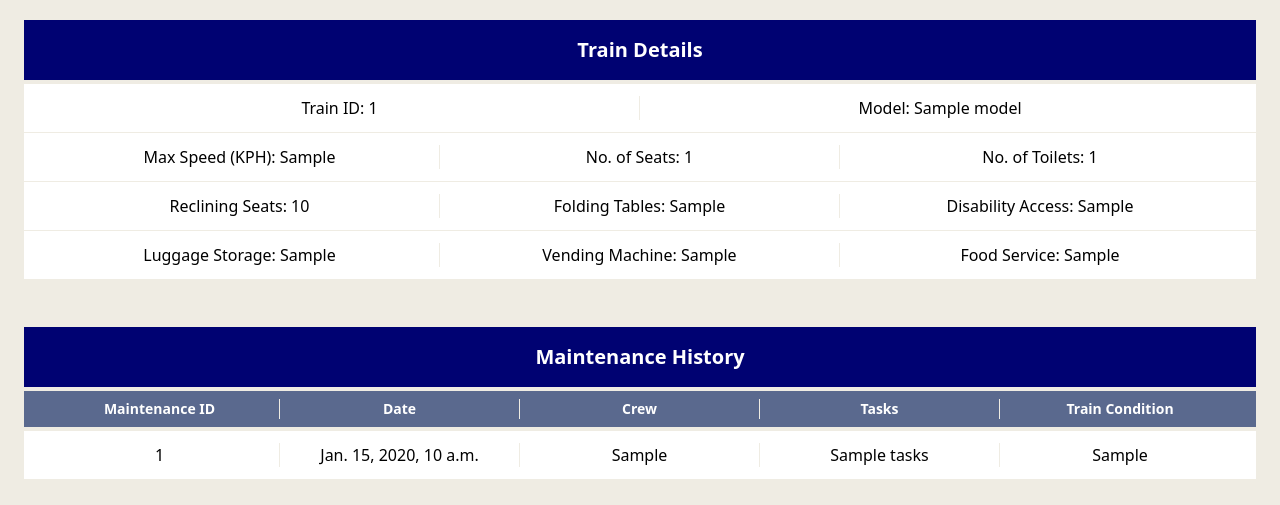
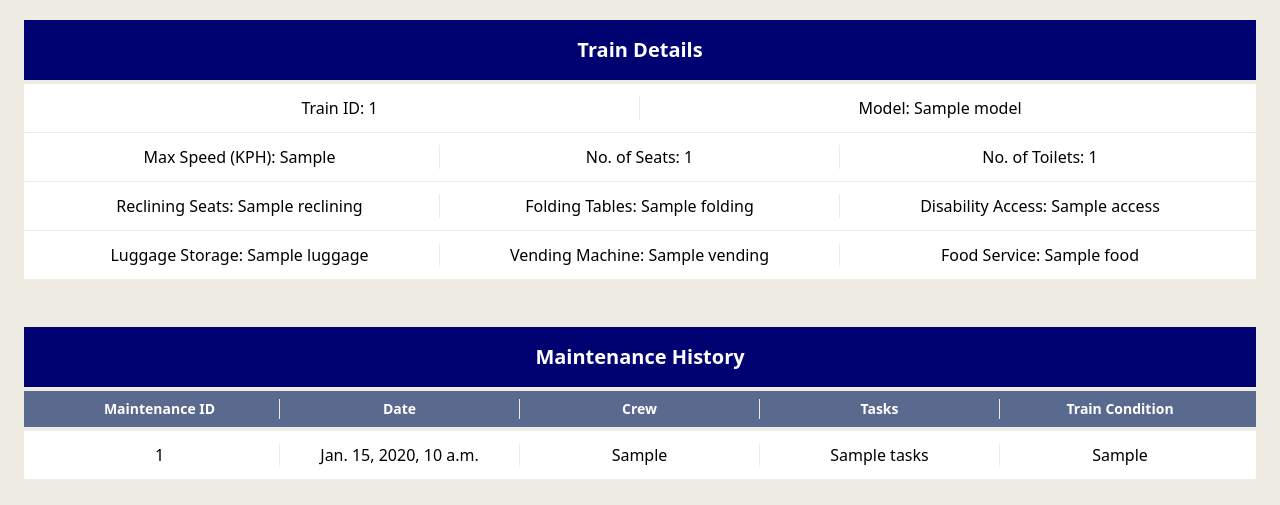
Before and after one commit to youth-of-may/CSCI41-Sure, a Django app: template tirrianTrains/trainapp/templates/trainapp/train_maintenance/train_maintenance_detail.html in a window 1280 px wide. Shown: the part 196-701 px from the top of the page. Run offline with Django 5.2, Linux system fonts and the light colour scheme; the template is opened without the code that fills it: most values are stand-ins (such as "Sample title", 1, 10 or a date in 2020).

Commit message:
Edited maintenance_sql to properly display train ammeneties, edited scaling of other templates

```diff
--- a/tirrianTrains/trainapp/services/maintenance_sql.py
+++ b/tirrianTrains/trainapp/services/maintenance_sql.py
@@ -45,7 +45,10 @@ def get_train_details(train_id = None):
     Returns all columns of train
     """
     sql = """
-    SELECT * FROM train
+    SELECT trainID, model, seriesType, maxSpeed, numSeats, numToilets,
+    IF(recliningSeats = 1, 'Yes', 'No') AS reclining, IF(foldingTables = 1, 'Yes', 'No') AS folding, IF(disabilityAccess = 1, 'Yes', 'No') AS access,
+    IF(luggageStorage = 1, 'Yes', 'No') AS luggage, IF(vendingMachine = 1, 'Yes', 'No') AS vending, IF(foodService = 1, 'Yes', 'No') AS food
+    FROM train
     WHERE trainID = %s;
     """
     return db.execute(sql, [train_id])
--- a/tirrianTrains/trainapp/templates/trainapp/stations/station_detail.html
+++ b/tirrianTrains/trainapp/templates/trainapp/stations/station_detail.html
@@ -8,7 +8,7 @@
 <div class="bg-[#5A698E] flex h-28 items-center justify-center px-4 m-2">
     <h1 class="text-3xl text-white font-bold text-center">Routes</h1>
 </div>
-<div class="pb-10">
+<div class="max-w-7xl mx-auto pb-10 text-center">
     <h2 class="bg-[#000272] text-white font-semibold text-center py-4 text-xl">
       Routes to {{station_name.stationName}}
     </h2>
--- a/tirrianTrains/trainapp/templates/trainapp/train_maintenance/train_maintenance_detail.html
+++ b/tirrianTrains/trainapp/templates/trainapp/train_maintenance/train_maintenance_detail.html
@@ -27,14 +27,14 @@
             <span>No. of Toilets: {{t.numToilets}}</span>
         </li>
         <li class="divide-x divide-[#EFECE3] grid grid-cols-3 items-center px-4 py-3 text-center">
-            <span>Reclining Seats: {{t.recliningSeats}}</span>
-            <span>Folding Tables: {{t.foldingTables}}</span>
-            <span>Disability Access: {{t.disabilityAccess}}</span>
+            <span>Reclining Seats: {{t.reclining}}</span>
+            <span>Folding Tables: {{t.folding}}</span>
+            <span>Disability Access: {{t.access}}</span>
         </li>
         <li class="divide-x divide-[#EFECE3] grid grid-cols-3 items-center px-4 py-3 text-center">
-            <span>Luggage Storage: {{t.luggageStorage}}</span>
-            <span>Vending Machine: {{t.vendingMachine}}</span>
-            <span>Food Service: {{t.foodService}}</span>
+            <span>Luggage Storage: {{t.luggage}}</span>
+            <span>Vending Machine: {{t.vending}}</span>
+            <span>Food Service: {{t.food}}</span>
 
         </li>
     </ul>
--- a/tirrianTrains/trainapp/templates/trainapp/trip_schedule/trips_detail.html
+++ b/tirrianTrains/trainapp/templates/trainapp/trip_schedule/trips_detail.html
@@ -8,7 +8,7 @@
 <div class="bg-[#5A698E] flex h-28 items-center justify-center px-4 m-2">
         <h1 class="text-2xl text-white font-semibold text-center">{% for d in date %} {{d.tripDate}} {% endfor %}</h1>
 </div>
-<div>
+<div class="max-w-7xl mx-auto">
     <!--use the template found in booking to style this-->
     <!--loop through the stuff inside local and intertown-->
     <ul>
```
